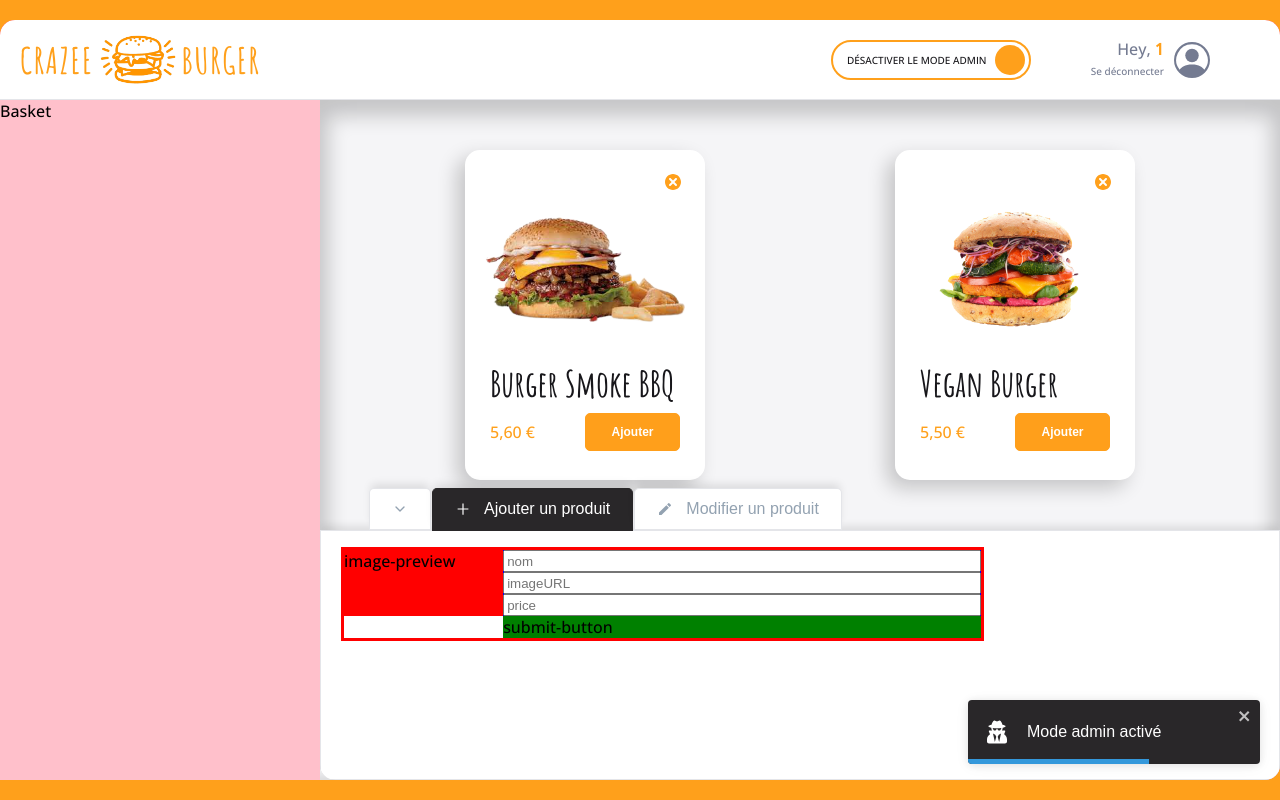
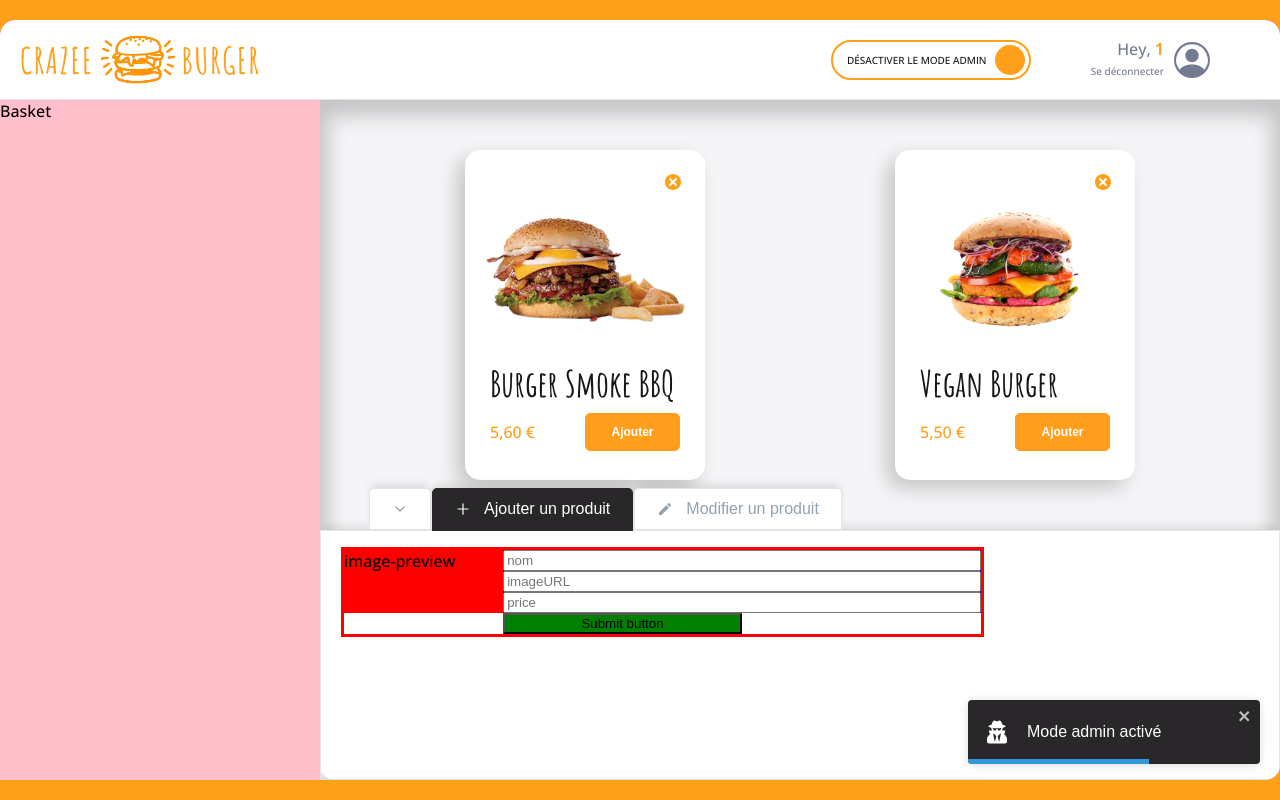
Before and after one commit to YoannDrx/crazee-burger, a React (Create React App) app: page /order/1 in a window 1280 px wide. Both pictures are taken after a click on the label 930 px from the left and 59 px from the top of the page. Built offline with nearby package versions, Linux system fonts and the light colour scheme.

Commit message:
add button

```diff
--- a/src/components/pages/order/Main/MainRightSide/Admin/AdminPanel/AddForm.js
+++ b/src/components/pages/order/Main/MainRightSide/Admin/AdminPanel/AddForm.js
@@ -10,7 +10,9 @@ export default function AddForm() {
                 <input type="text" placeholder="imageURL" />
                 <input type="text" placeholder="price" />
             </div>
-            <div className="submit-button">submit-button</div>
+            <button className="submit-button">
+              Submit button
+            </button>
         </AddFormStyled>
     );
 }
@@ -39,5 +41,7 @@ const AddFormStyled = styled.form`
     .submit-button {
         background: green;
         grid-area: 4 / 2 / -1 / -2;
+        display: grid;
+        width: 50%;
     }
 `;
```
